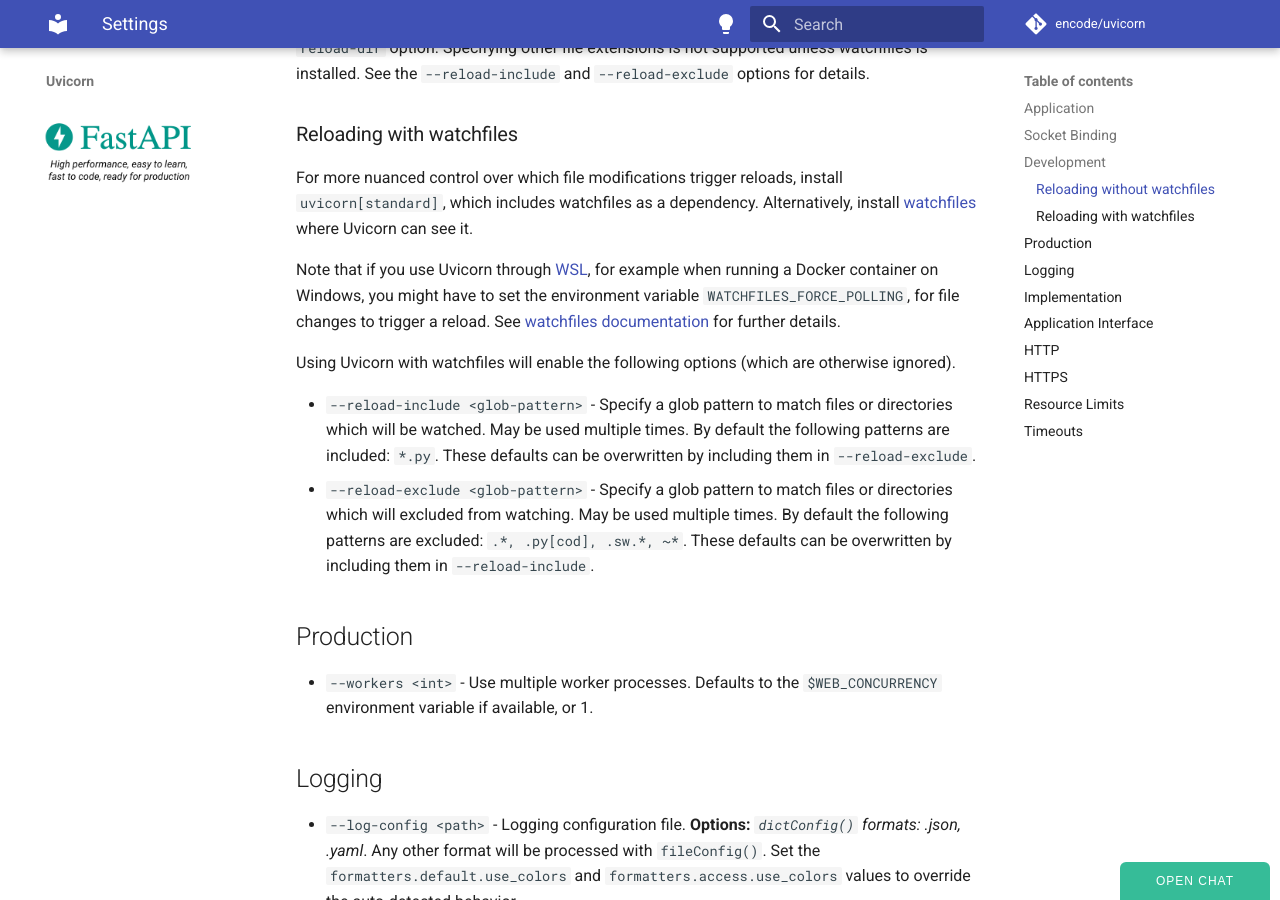
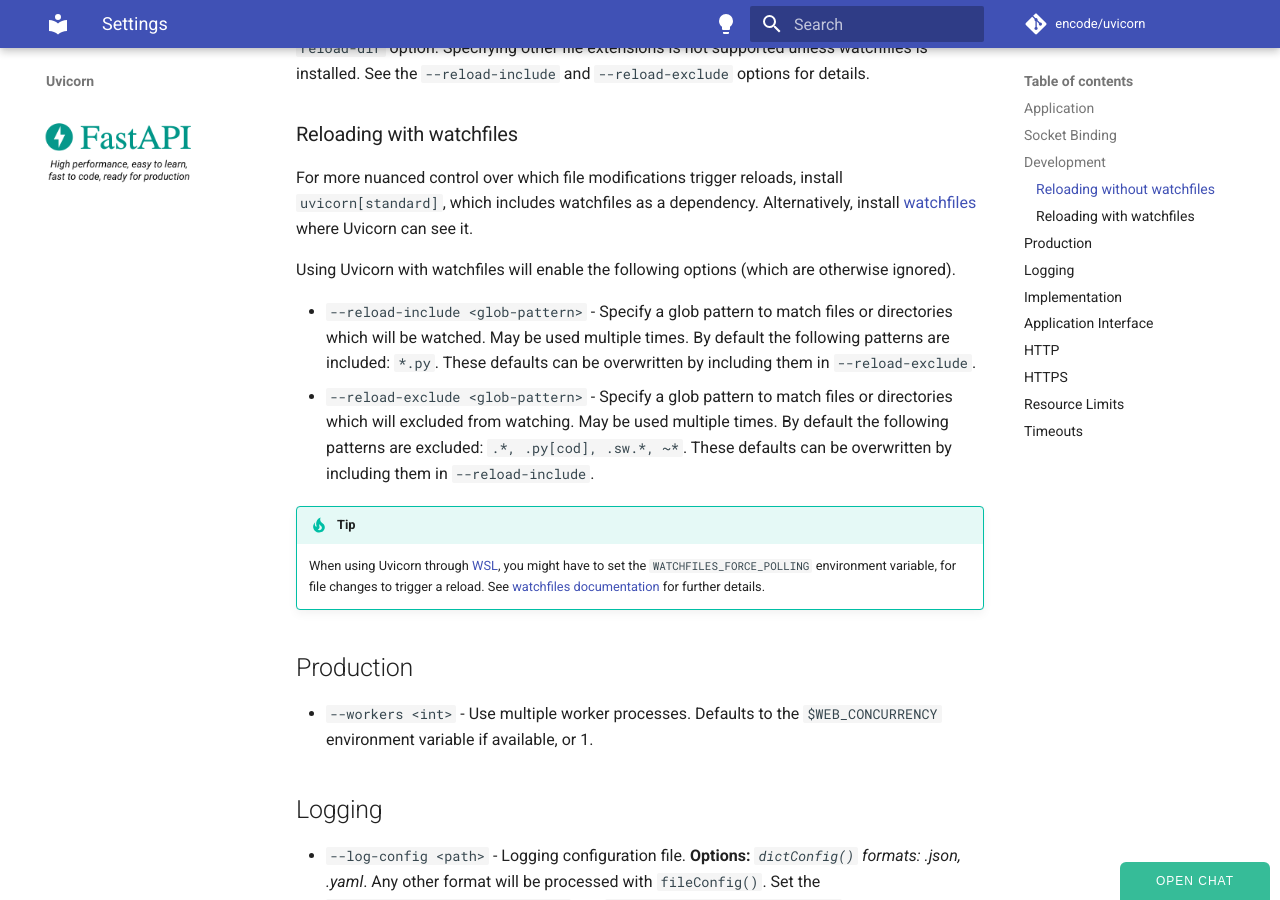
Before and after one commit to encode/uvicorn, an MkDocs documentation site: the page built from docs/settings.md, in a window 1280 px wide and 900 px high, scrolled down 1385 px. Built offline with MkDocs 1.6.1 and Material for MkDocs 9.7.7, drawn with Linux system fonts in a browser that asks for light colours; comment, search, counter and statistics services are not loaded.

Commit message:
Use tip admonition for watchfiles env variable

```diff
--- a/docs/settings.md
+++ b/docs/settings.md
@@ -40,12 +40,15 @@
 
 For more nuanced control over which file modifications trigger reloads, install `uvicorn[standard]`, which includes watchfiles as a dependency. Alternatively, install [watchfiles](https://pypi.org/project/watchfiles/) where Uvicorn can see it.
 
-Note that if you use Uvicorn through [WSL](https://en.wikipedia.org/wiki/Windows_Subsystem_for_Linux), for example when running a Docker container on Windows, you might have to set the environment variable `WATCHFILES_FORCE_POLLING`, for file changes to trigger a reload. See [watchfiles documentation](https://watchfiles.helpmanual.io/api/watch/) for further details.
-
 Using Uvicorn with watchfiles will enable the following options (which are otherwise ignored).
 
 * `--reload-include <glob-pattern>` - Specify a glob pattern to match files or directories which will be watched. May be used multiple times. By default the following patterns are included: `*.py`. These defaults can be overwritten by including them in `--reload-exclude`.
 * `--reload-exclude <glob-pattern>` - Specify a glob pattern to match files or directories which will excluded from watching. May be used multiple times. By default the following patterns are excluded: `.*, .py[cod], .sw.*, ~*`. These defaults can be overwritten by including them in `--reload-include`.
+
+!!! tip
+    When using Uvicorn through [WSL](https://en.wikipedia.org/wiki/Windows_Subsystem_for_Linux), you might
+    have to set the `WATCHFILES_FORCE_POLLING` environment variable, for file changes to trigger a reload.
+    See [watchfiles documentation](https://watchfiles.helpmanual.io/api/watch/) for further details.
 
 ## Production
 
```
